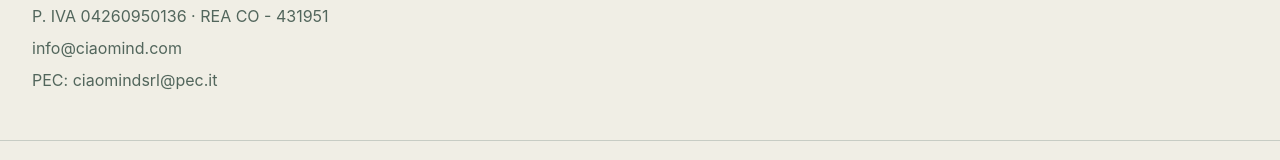
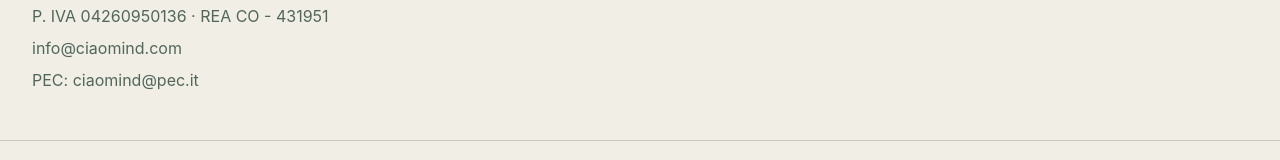
Before and after one commit to utopia013-droid/ciaomind-website, a Next.js app: page /en/terms/ in a window 1280 px wide. Shown: the part 716-876 px from the top of the page. Built offline with nearby package versions, Linux system fonts and the light colour scheme.

Commit message:
fix: update company PEC to ciaomind@pec.it across localized pages

```diff
--- a/data/company.ts
+++ b/data/company.ts
@@ -2,7 +2,7 @@ export const company = {
   name: 'CIAOMIND S.B. S.R.L.',
   vat: '04260950136',
   rea: 'CO - 431951',
-  pec: 'ciaomindsrl@pec.it',
+  pec: 'ciaomind@pec.it',
   email: 'info@ciaomind.com',
   phone: '+39 392 463 9169',
   website: 'https://www.ciaomind.com',
```
